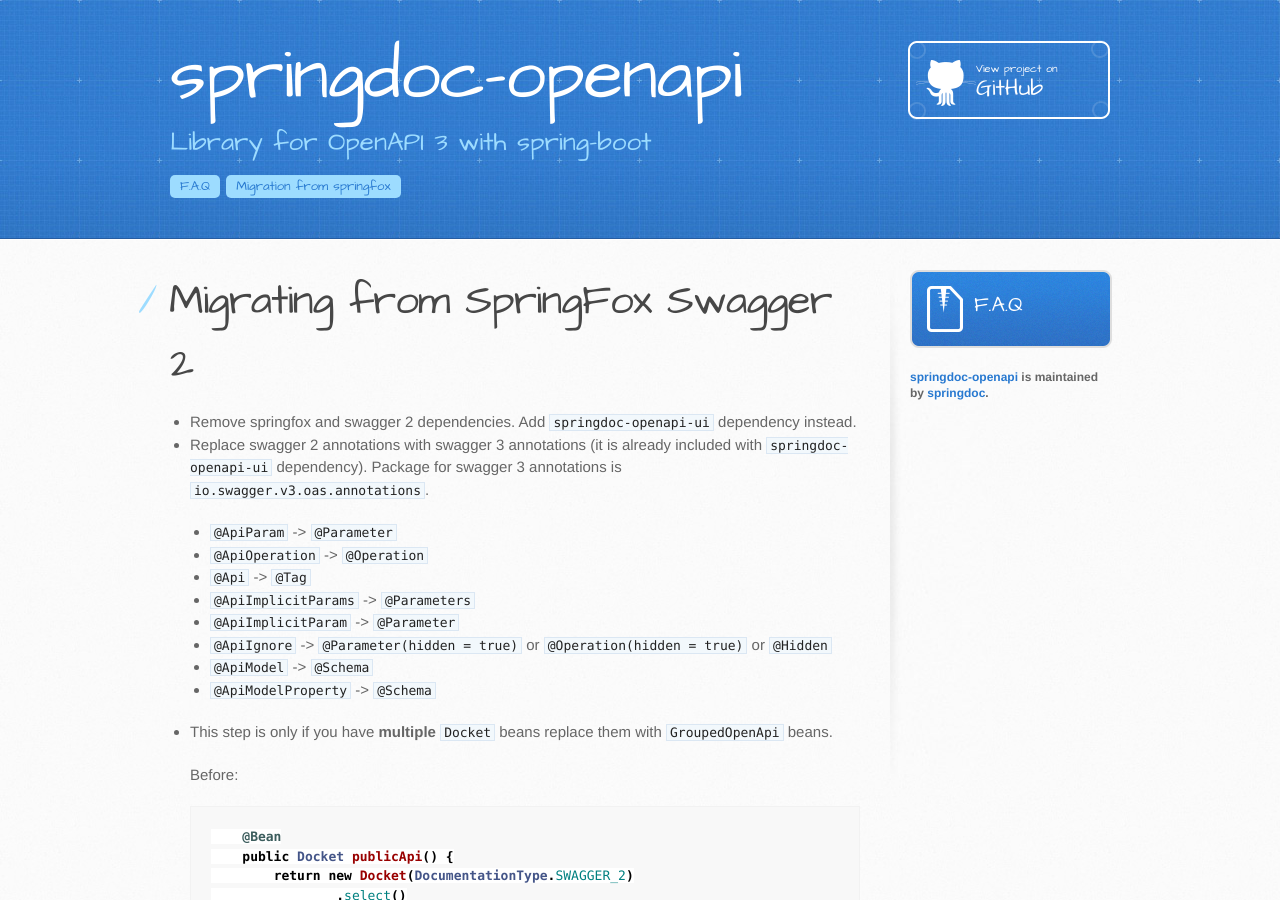
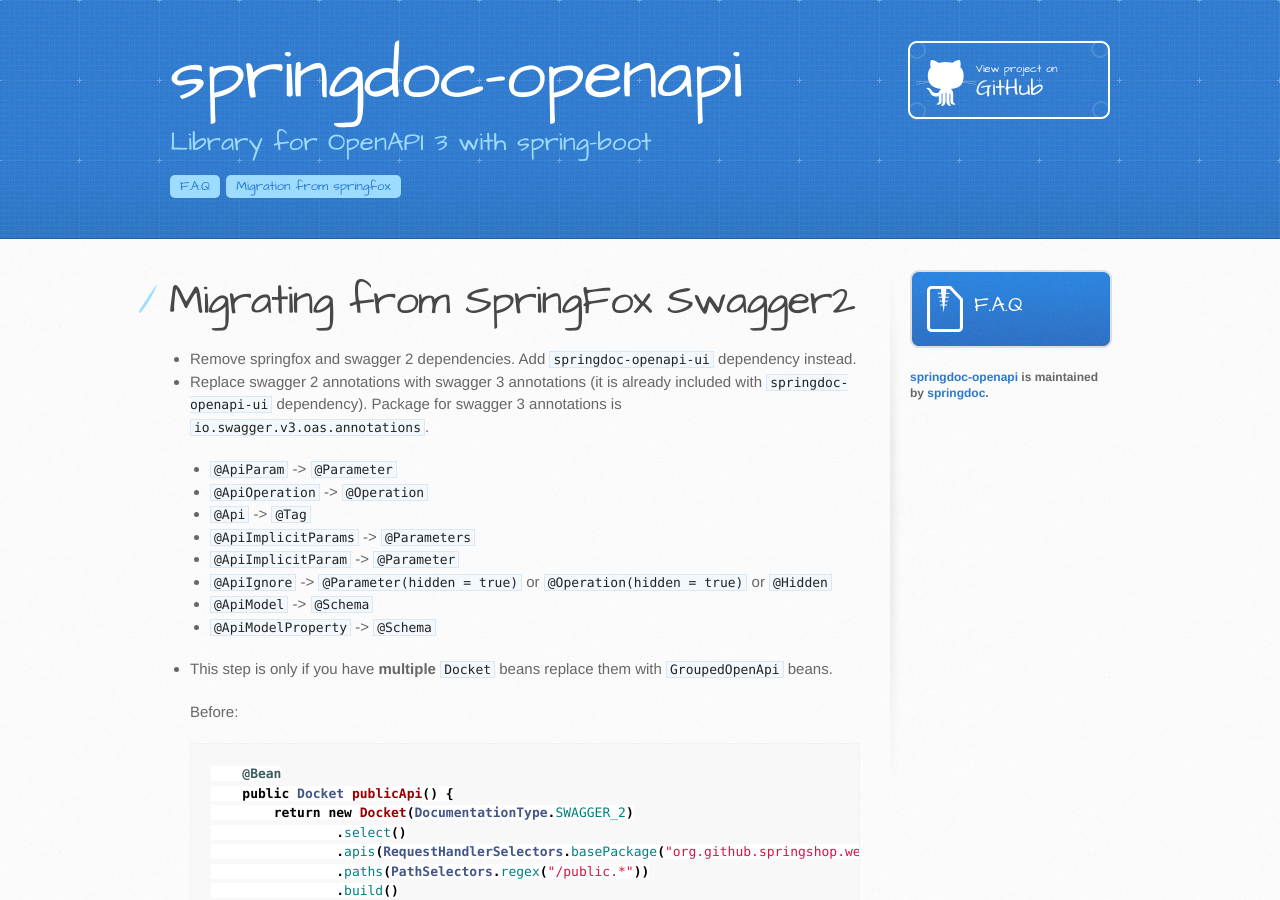
Before and after one commit to springdoc/springdoc-openapi-demos, a Jekyll site: the page built from docs/migrating-from-springfox.md, in a window 1280 px wide and 900 px high. Built offline with Jekyll 4.4.1, drawn with Linux system fonts in a browser that asks for light colours; our own code applies the rules of GitHub Pages for plain Markdown files.

Commit message:
documentation update

```diff
--- a/docs/migrating-from-springfox.md
+++ b/docs/migrating-from-springfox.md
@@ -1,4 +1,4 @@
-# Migrating from SpringFox Swagger 2
+# Migrating from SpringFox Swagger2
 
 + Remove springfox and swagger 2 dependencies. Add `springdoc-openapi-ui` dependency instead.
 + Replace swagger 2 annotations with swagger 3 annotations (it is already included with `springdoc-openapi-ui` dependency).
```
